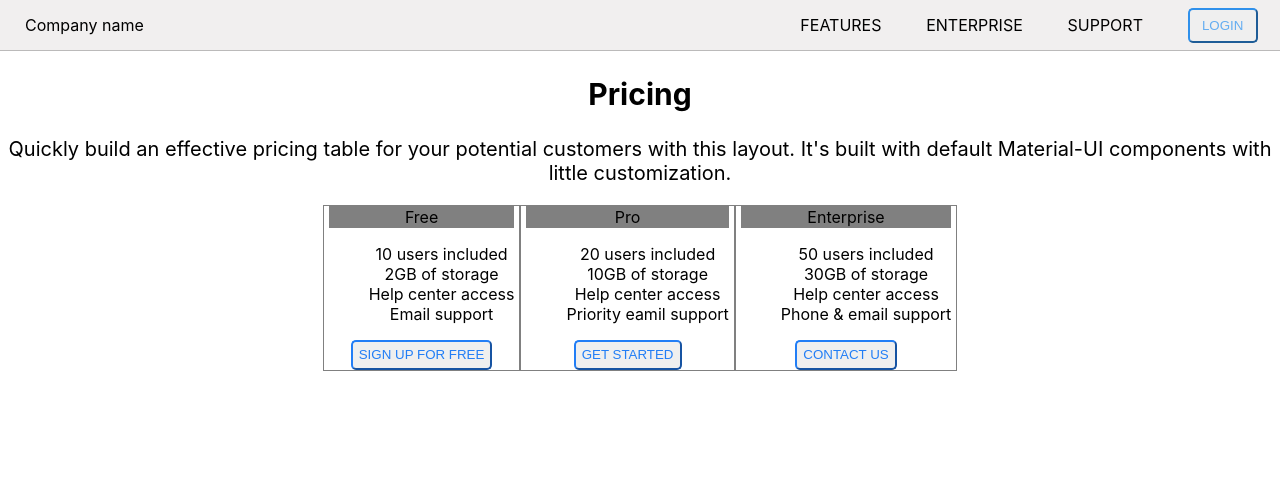
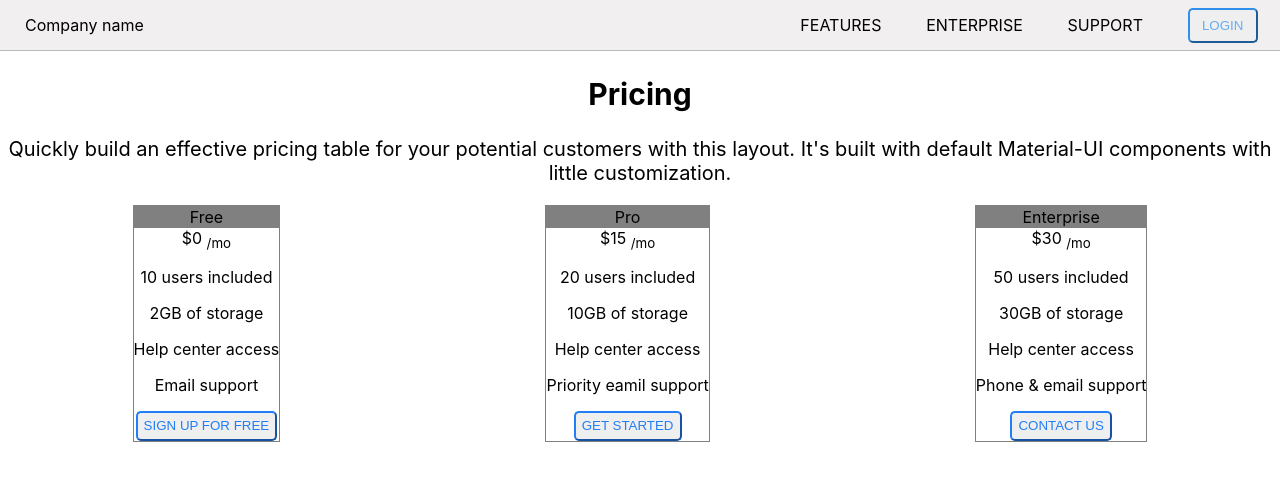
Before and after one commit to madhuvayya/React-UI, a React (Create React App) app: page / in a window 1280 px wide. Shown: the top 480 px of the page. Built offline with nearby package versions, Linux system fonts and the light colour scheme.

Commit message:
Refactored Subscription component to follow DRY principle

```diff
--- a/src/components/Subscription.js
+++ b/src/components/Subscription.js
@@ -1,4 +1,5 @@
 import React, { Component } from 'react';
+import SubscriptionPricing from './SubscriptionPricing'
 
 class Subscription extends Component {
     render() {
@@ -10,48 +11,9 @@ class Subscription extends Component {
                 </p>
             </div>
             <div class="pricing">
-                <div class="free pricing-option">
-                    <div class="subs-title">
-                        Free
-                    </div>
-                    <div class="subs-body">
-                        <ul class="list">
-                            <li>10 users included</li>
-                            <li>2GB of storage</li>
-                            <li>Help center access</li>
-                            <li>Email support</li>
-                        </ul>
-                        <button>SIGN UP FOR FREE</button>
-                    </div>
-                </div>
-                <div class="pro pricing-option">
-                    <div class="subs-title">
-                        Pro
-                    </div>
-                    <div class="subs-body">
-                        <ul class="list">
-                            <li>20 users included</li>
-                            <li>10GB of storage</li>
-                            <li>Help center access</li>
-                            <li>Priority eamil support</li>
-                        </ul>
-                        <button>GET STARTED</button>
-                    </div>
-                </div>
-                <div class="enterprise pricing-option">
-                    <div class="subs-title">
-                    Enterprise
-                    </div>
-                    <div class="subs-body">
-                        <ul class="list">
-                            <li>50 users included</li>
-                            <li>30GB of storage</li>
-                            <li>Help center access</li>
-                            <li>Phone & email support</li>
-                        </ul>
-                        <button>CONTACT US</button>
-                    </div>
-                </div>
+                <SubscriptionPricing price='0' type="Free"  users='10' storage='2' support='Email' button='SIGN UP FOR FREE' />
+                <SubscriptionPricing price='15' type="Pro"  users='20' storage='10' support='Priority eamil' button='GET STARTED' />
+                <SubscriptionPricing price='30' type="Enterprise"  users='50' storage='30' support='Phone & email' button='CONTACT US' />
             </div>
         </div>
     };
--- /dev/null
+++ b/src/components/SubscriptionPricing.js
@@ -0,0 +1,23 @@
+import React, { Component } from 'react'
+
+class SubscriptionPricing extends Component {
+    render(){
+        return (
+            <div class="pricing-option">
+                <div class="subs-title">
+                    {this.props.type}
+                </div>
+                <div class="subs-body">
+                    ${this.props.price} <sub>/mo</sub>
+                    <p>{this.props.users} users included</p>
+                    <p>{this.props.storage}GB of storage</p>
+                    <p>Help center access</p>
+                    <p>{this.props.support} support</p>
+                    <button>{this.props.button}</button>
+                </div>
+        </div>
+        )
+    }
+}
+
+export default SubscriptionPricing
--- a/src/css/style.css
+++ b/src/css/style.css
@@ -2,7 +2,6 @@
     display: flex;
     flex-direction: column;
     height: auto;
-    align-content: space-between;
     width:auto;
 }
 
@@ -43,7 +42,6 @@ a {
 }
 
 .subscription {
-    /* height: 300px; */
     text-align: center;
 }
 
@@ -54,12 +52,11 @@ a {
 .pricing {
     display: flex;
     flex-direction: row;
-    justify-content: center;
+    justify-content: space-around;
 }
 
 .pricing-option {
     border: 1px solid gray;
-    padding: 0px 5px;
 }
 
 .subs-title {
```
